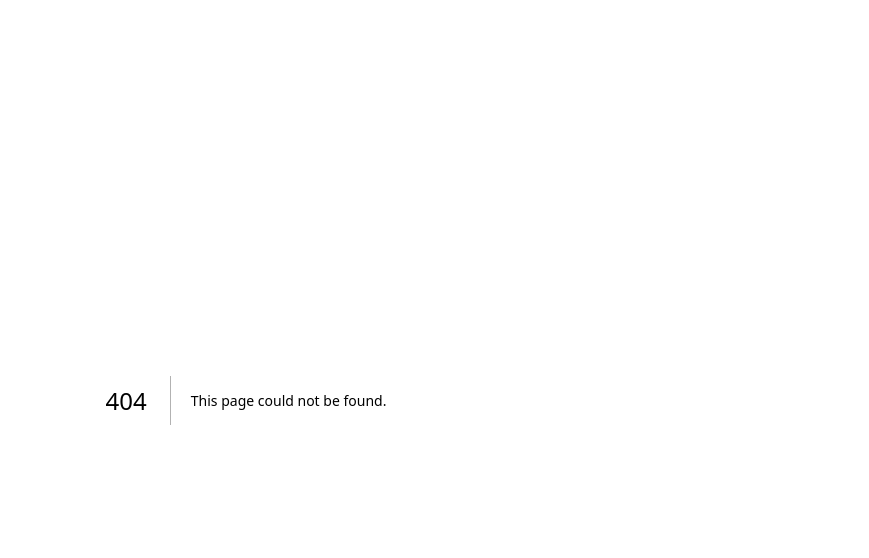
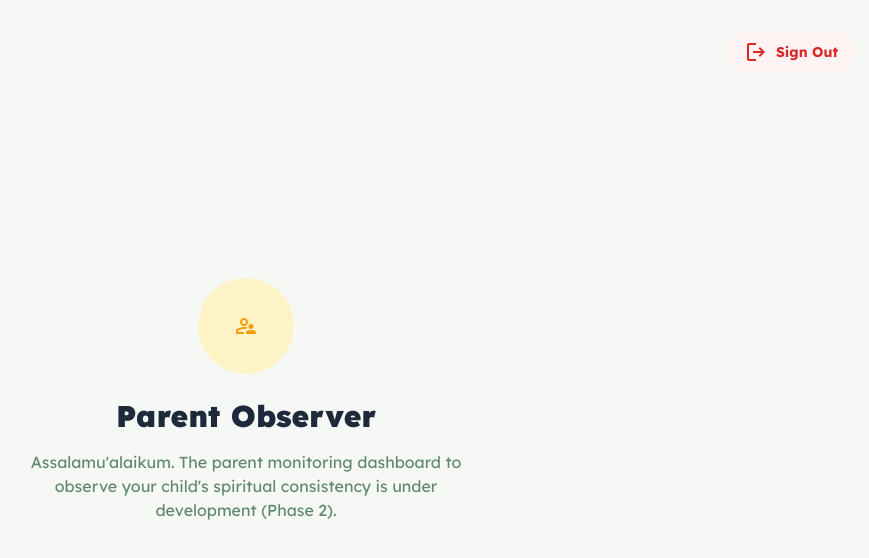
Before and after one commit to 0xshalah/Ramadhan-VibeTracker-V2, a Next.js app: page /dashboard/parent in a window 1280 px wide. Before the commit this address had no page. Shown: the top 558 px of the page, without its empty margins (394-1263 px from the left). Built offline with nearby package versions, Linux system fonts and the light colour scheme; no server answers; sample sign-in values are in the browser's storage.

Commit message:
fix(routing): add teacher and parent dashboard scaffolding placeholders to prevent 404s

```diff
--- /dev/null
+++ b/app/dashboard/parent/page.jsx
@@ -0,0 +1,38 @@
+"use client";
+import React, { useEffect, useState } from 'react';
+import { auth, logout } from '@/lib/firebase';
+import { onAuthStateChanged } from 'firebase/auth';
+import { useRouter } from 'next/navigation';
+
+export default function ParentDashboard() {
+  const [user, setUser] = useState(null);
+  const router = useRouter();
+
+  useEffect(() => {
+    const unsubscribe = onAuthStateChanged(auth, (u) => {
+      if (!u) router.push('/');
+      setUser(u);
+    });
+    return () => unsubscribe();
+  }, [router]);
+
+  return (
+    <div className="flex h-screen bg-background-light dark:bg-background-dark font-display" style={{ fontFamily: 'Lexend, sans-serif' }}>
+      <main className="flex-1 p-12 flex flex-col items-center justify-center text-center relative">
+        <div className="absolute top-8 right-8">
+           <button onClick={logout} className="flex items-center gap-2 px-4 py-2 bg-red-50 text-red-600 rounded-xl hover:bg-red-100 transition-colors font-bold text-sm">
+             <span className="material-symbols-outlined text-[18px]">logout</span> Sign Out
+           </button>
+        </div>
+
+        <div className="w-24 h-24 bg-amber-100 dark:bg-amber-900/30 rounded-full flex items-center justify-center text-amber-500 mb-6">
+          <span className="material-symbols-outlined text-4xl">supervisor_account</span>
+        </div>
+        <h1 className="text-3xl font-black mb-4 text-slate-800 dark:text-white">Parent Observer</h1>
+        <p className="text-sage-500 max-w-md">
+          Assalamu'alaikum. The parent monitoring dashboard to observe your child's spiritual consistency is under development (Phase 2).
+        </p>
+      </main>
+    </div>
+  );
+}
--- /dev/null
+++ b/app/dashboard/teacher/page.jsx
@@ -0,0 +1,48 @@
+"use client";
+import React, { useEffect, useState } from 'react';
+import { auth, logout } from '@/lib/firebase';
+import { onAuthStateChanged } from 'firebase/auth';
+import { useRouter } from 'next/navigation';
+
+export default function TeacherDashboard() {
+  const [user, setUser] = useState(null);
+  const router = useRouter();
+
+  useEffect(() => {
+    const unsubscribe = onAuthStateChanged(auth, (u) => {
+      if (!u) router.push('/');
+      setUser(u);
+    });
+    return () => unsubscribe();
+  }, [router]);
+
+  return (
+    <div className="flex h-screen bg-background-light dark:bg-background-dark font-display" style={{ fontFamily: 'Lexend, sans-serif' }}>
+      <main className="flex-1 p-12 flex flex-col items-center justify-center text-center relative">
+        {/* Tombol Logout Penyelamat */}
+        <div className="absolute top-8 right-8">
+           <button onClick={logout} className="flex items-center gap-2 px-4 py-2 bg-red-50 text-red-600 rounded-xl hover:bg-red-100 transition-colors font-bold text-sm">
+             <span className="material-symbols-outlined text-[18px]">logout</span> Sign Out
+           </button>
+        </div>
+
+        <div className="w-24 h-24 bg-indigo-100 dark:bg-indigo-900/30 rounded-full flex items-center justify-center text-indigo-500 mb-6 animate-pulse">
+          <span className="material-symbols-outlined text-4xl">admin_panel_settings</span>
+        </div>
+        <h1 className="text-3xl font-black mb-4 text-slate-800 dark:text-white">Teacher Portal</h1>
+        <p className="text-sage-500 max-w-md mb-8">
+          Welcome, Ustadz/Ustadzah {user?.displayName?.split(' ')[0] || ''}. The verification dashboard to monitor your students' Tilawah and Sunnah progress is currently rolling out in Phase 2.
+        </p>
+
+        <div className="bg-white dark:bg-slate-900 p-6 rounded-2xl border border-sage-200 dark:border-slate-800 max-w-sm w-full text-left shadow-sm">
+           <h3 className="font-bold text-slate-800 dark:text-slate-100 mb-2">Upcoming Features:</h3>
+           <ul className="text-sm text-sage-600 space-y-2">
+             <li className="flex items-center gap-2"><span className="material-symbols-outlined text-[16px] text-emerald-500">check_circle</span> Bulk Sadaqah Verification</li>
+             <li className="flex items-center gap-2"><span className="material-symbols-outlined text-[16px] text-emerald-500">check_circle</span> Student Progress Grid</li>
+             <li className="flex items-center gap-2"><span className="material-symbols-outlined text-[16px] text-emerald-500">check_circle</span> Broadcast Push Notifications</li>
+           </ul>
+        </div>
+      </main>
+    </div>
+  );
+}
```
